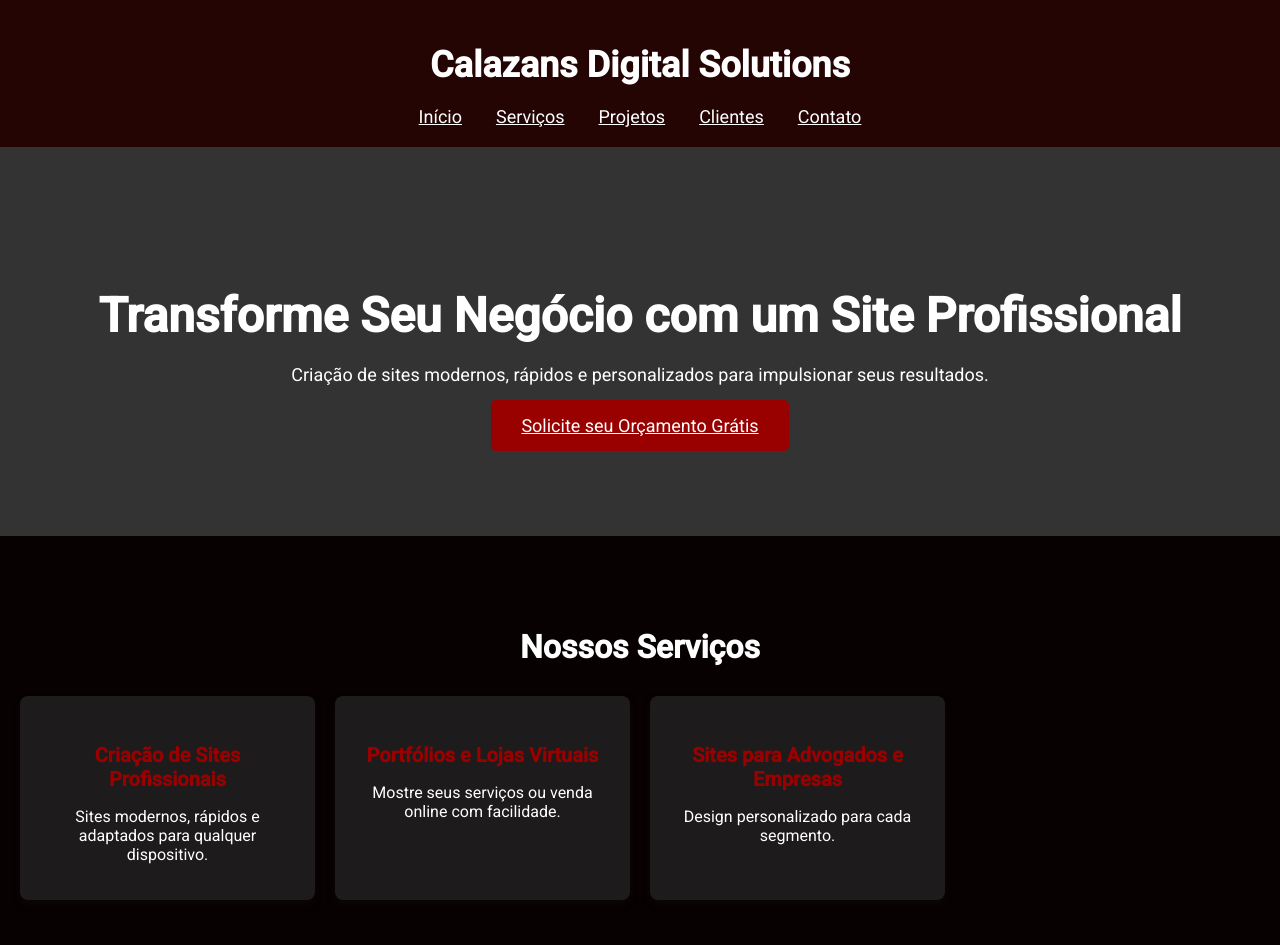
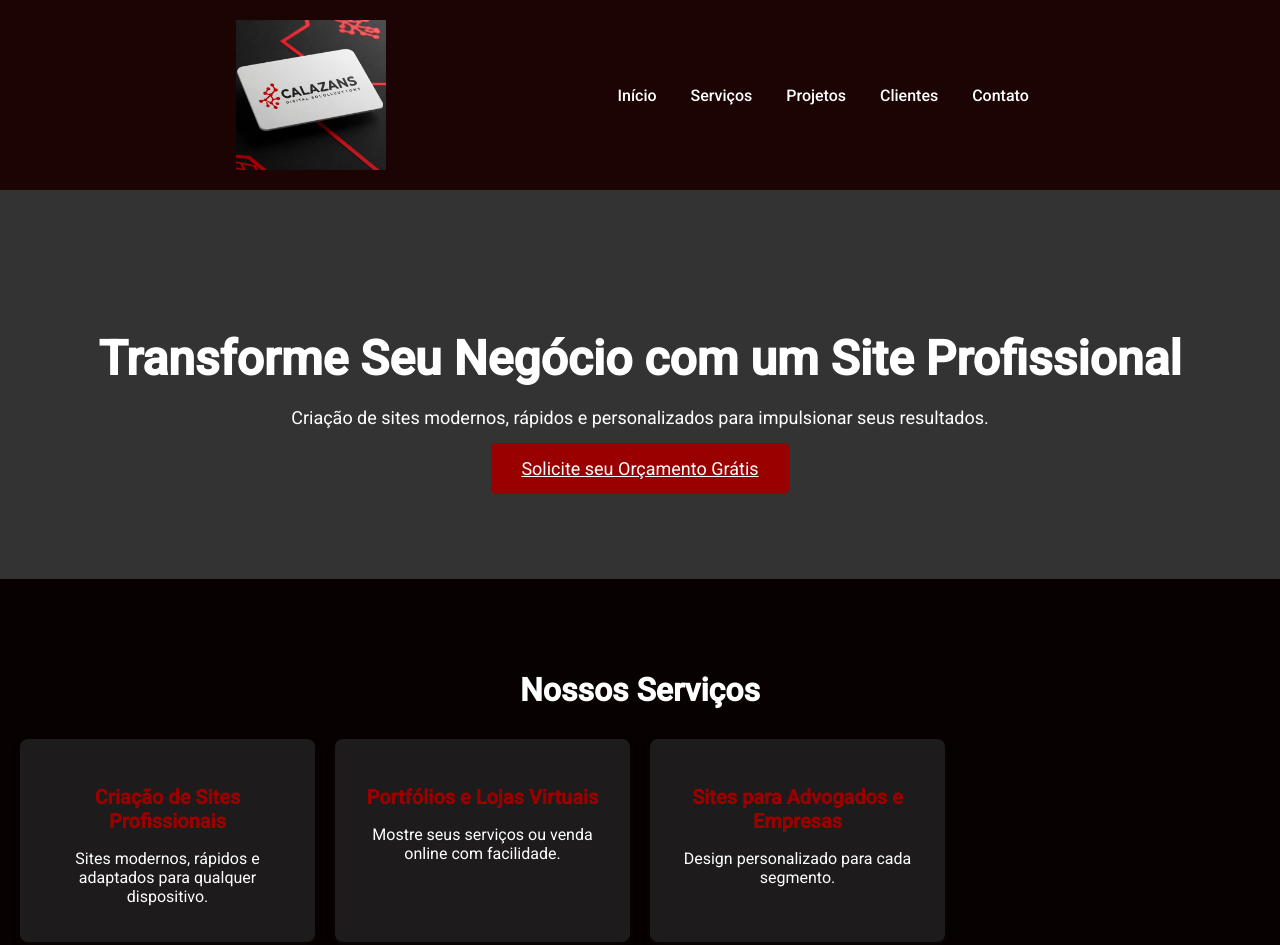
Before and after one commit to calazans007/Calazans-Digital-Solutions, a plain HTML site: page index.html in a window 1280 px wide. Shown: the top 945 px of the page. Drawn offline with Linux system fonts and the light colour scheme.

Commit message:
adicionei mais imagems e mudifiquei o cabeçalho

```diff
--- a/index.html
+++ b/index.html
@@ -14,9 +14,9 @@
 
 <body>
 
-  <header>
-    <h1>Calazans Digital Solutions</h1>
-    <nav>
+  <header class="header">
+    <img src="recursos/logo2.jpeg" alt="Logo Calazans" class="logo">
+    <nav class="nav">
       <a href="#hero">Início</a>
       <a href="#services">Serviços</a>
       <a href="#projects">Projetos</a>
@@ -120,8 +120,8 @@
   <section id="contact" class="contact">
     <h3>Solicite seu Orçamento Grátis</h3>
     <p>Entre em contato pelo WhatsApp ou preencha o formulário abaixo:</p>
-    <a href="https://wa.me/5511999999999" target="_blank" class="btn-whatsapp">Fale Conosco no WhatsApp</a>
-    <p>Ou envie um email: <a href="mailto:seuemail@exemplo.com">seuemail@exemplo.com</a></p>
+    <a href="https://wa.me/5581998576995" target="_blank" class="btn-whatsapp">Fale Conosco no WhatsApp</a>
+    <p>Ou envie um email: <a href="mailto:calazansdigitalsolutions3@gmail.com">calazansdigitalsolutions3@gmail.com</a></p>
 
     <!-- Formulário -->
     <!-- Formulário -->
--- a/style.css
+++ b/style.css
@@ -9,33 +9,29 @@ body {
     color: #333;
 }
 
-/* Cabeçalho */
-header {
-    background-color: #250404;
-    color: #fff;
-    padding: 20px 0;
-    text-align: center;
-}
+/* Estilo do novo cabeçalho */
+.header {
+    display: flex;
+    align-items: center;
+    justify-content: space-evenly;
+    padding: 20px;
+    background-color: #1d0404; /* Cor de fundo opcional */
+  }
 
-header h1 {
-    font-size: 36px;
-    margin-bottom: 10px;
-}
+  .logo {
+    width: 150px; /* Ajuste o tamanho da logo */
+  }
 
-header nav {
-    margin-top: 20px;
-}
+  .nav a {
+    margin: 0 15px;
+    text-decoration: none;
+    color: #ffffff;
+    font-weight: 500;
+  }
 
-header nav a {
-    color: #fff;
-    margin: 0 15px;
-    font-size: 18px;
-    transition: color 0.3s ease;
-}
-
-header nav a:hover {
-    color: #990000;
-}
+  .nav a:hover {
+    color: #007bff; /* Cor ao passar o mouse */
+  }
 
 /* Seção Hero */
 .hero {
```
Also changed, not shown: recursos/Gemini_Generated_Image_6ouv616ouv616ouv.jpeg (added), recursos/Gemini_Generated_Image_97mvz297mvz297mv.jpeg (added), recursos/Gemini_Generated_Image_bf7hajbf7hajbf7h.jpeg (added), recursos/Gemini_Generated_Image_jnoya9jnoya9jnoy.jpeg (added), recursos/Gemini_Generated_Image_r126zyr126zyr126.jpeg (added), recursos/Gemini_Generated_Image_tb50avtb50avtb50.jpeg (added), recursos/Gemini_Generated_Image_vdwo2wvdwo2wvdwo.jpeg (added), recursos/Gemini_Generated_Image_xk1bhexk1bhexk1b.jpeg (added), recursos/logo.jpeg (added), recursos/logo2.jpeg (added).
